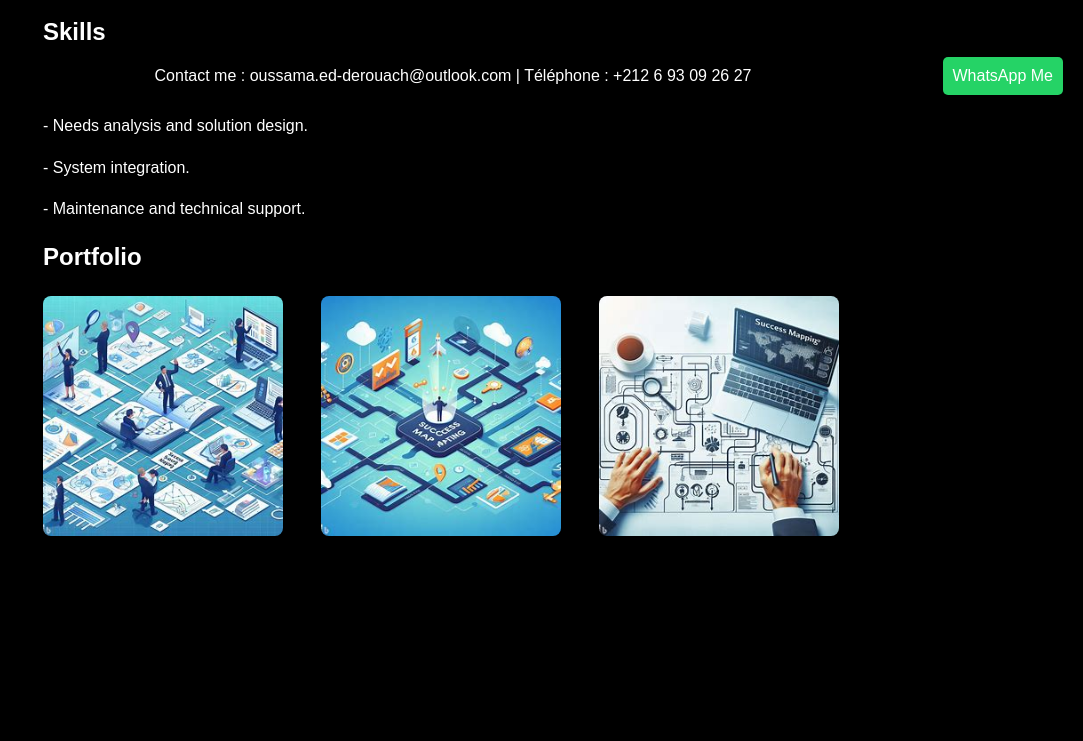
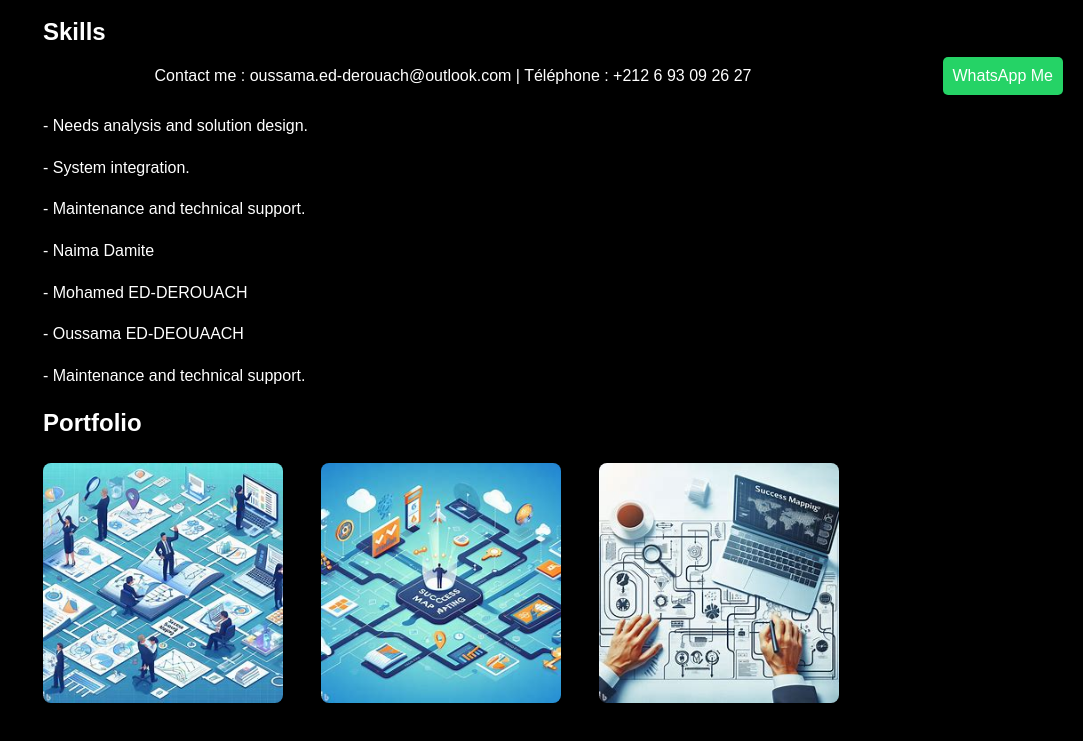
Before and after one commit to ED-DEROUACH/Thinkequation, a plain HTML site: page index.html in a window 1280 px wide. Shown: the part 685-1426 px from the top of the page, without its empty margins (197-1280 px from the left). Before the commit the page ends 1271 px from the top, so only its background shows below. Drawn offline with Linux system fonts and the light colour scheme.

Commit message:
Update index.html

```diff
--- a/index.html
+++ b/index.html
@@ -112,6 +112,10 @@ I invite you to connect for discussions on potential collaborations or to delve
         <p class="skills">- Needs analysis and solution design.</p>
         <p class="skills">- System integration.</p>
         <p class="skills">- Maintenance and technical support.</p>
+        <p class="skills">- Naima Damite </p>
+        <p class="skills">- Mohamed ED-DEROUACH</p>
+        <p class="skills">- Oussama ED-DEOUAACH</p>
+        <p class="skills">- Maintenance and technical support.</p>
 
         <h2>Portfolio</h2>
         <div class="portfolio-images">
```
